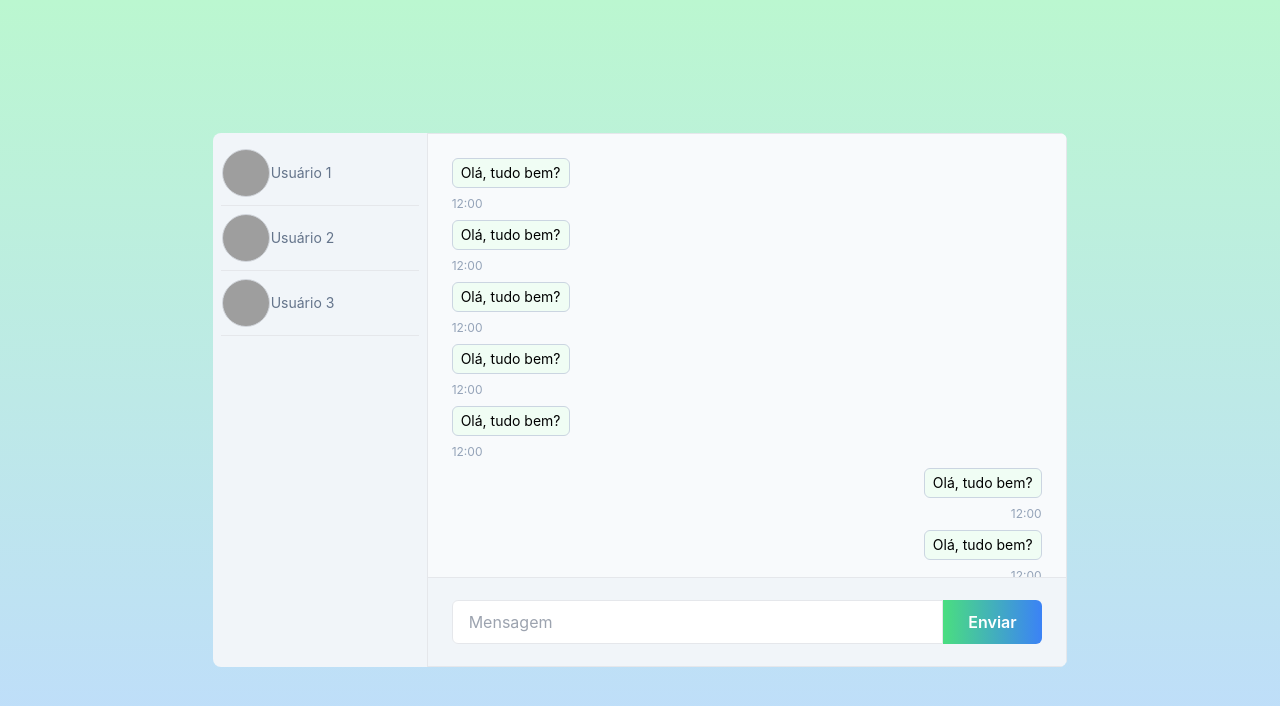
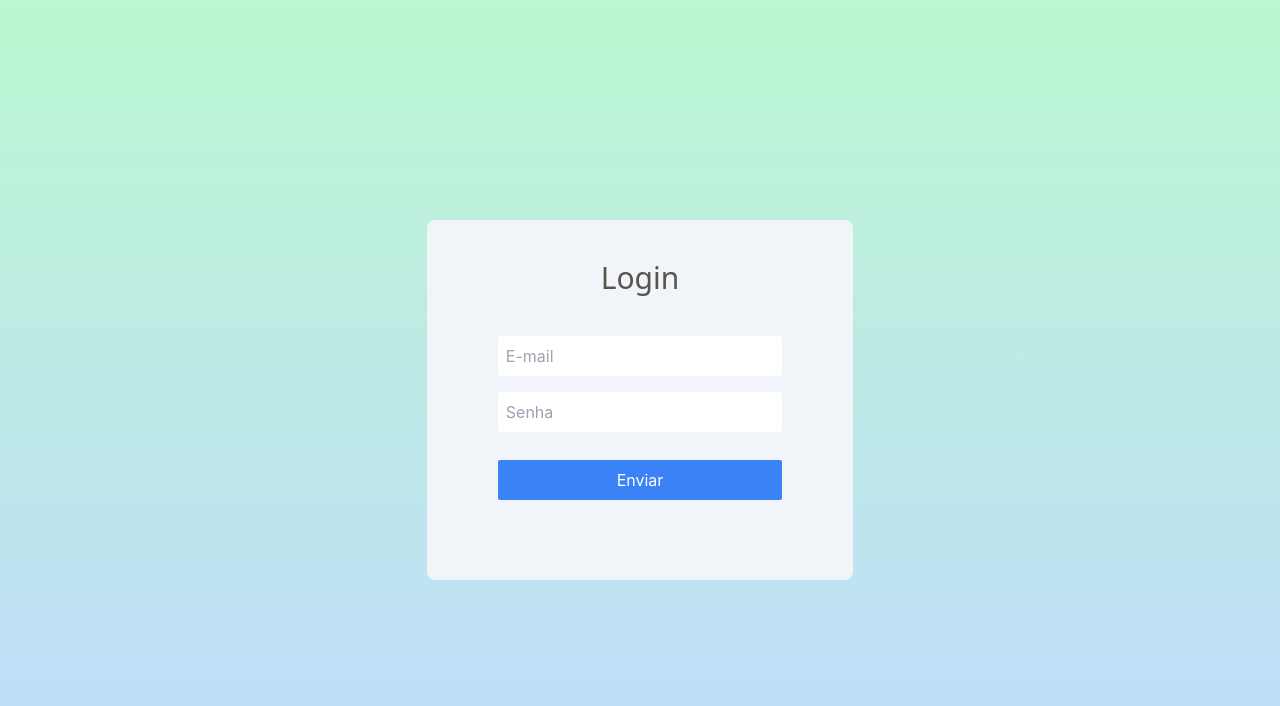
Before and after one commit to diegojaldim/real-time-chat, a React (Create React App) app: page / in a window 1280 px wide. Shown: the top 706 px of the page. Built offline with nearby package versions, Linux system fonts and the light colour scheme; grey boxes are pictures that could not be loaded.

Commit message:
Create login layout

```diff
--- a/src/App.js
+++ b/src/App.js
@@ -1,10 +1,12 @@
 import './App.css';
 import Chat from './components/Chat';
+import Login from './components/Login';
 
-function App() {
+const App = () => {
   return (
     <div className='flex justify-center items-center h-screen bg-gradient-to-b from-green-200 to-blue-200'>
-      <Chat />
+      {/* <Chat /> */}
+      <Login />
     </div>
   );
 }
--- /dev/null
+++ b/src/components/Login.jsx
@@ -0,0 +1,31 @@
+const Login = () => {
+  return (
+    <div className='flex flex-col items-center justify-center w-1/3 border-1 rounded-lg border-slate-300 bg-slate-100'>
+
+      <h1 className="font-sans text-3xl mt-10 antialiased text-stone-600">Login</h1>
+
+      <form className="flex flex-col w-2/3">
+          <input
+            className="outline-none p-2 rounded-sm mt-10 mb-2"
+            type="email"
+            placeholder="E-mail"
+          />
+
+          <input
+            className="outline-none p-2 rounded-sm mt-2 mb-2"
+            type="password"
+            placeholder="Senha"
+          />
+
+          <button
+            className="bg-blue-500 text-white p-2 rounded-sm mt-5 mb-20"
+          >
+            Enviar
+          </button>
+      </form>
+
+    </div>
+  )
+}
+
+export default Login;
```
